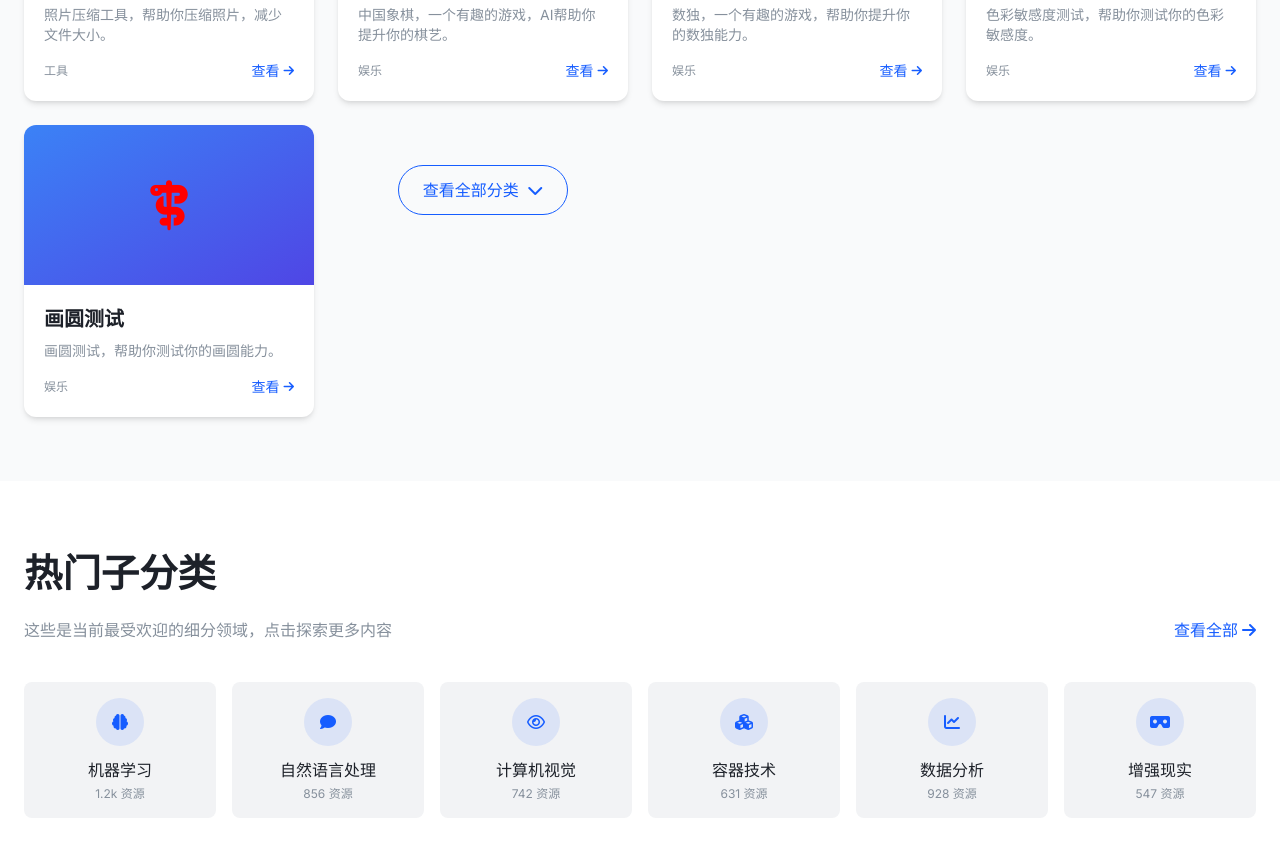
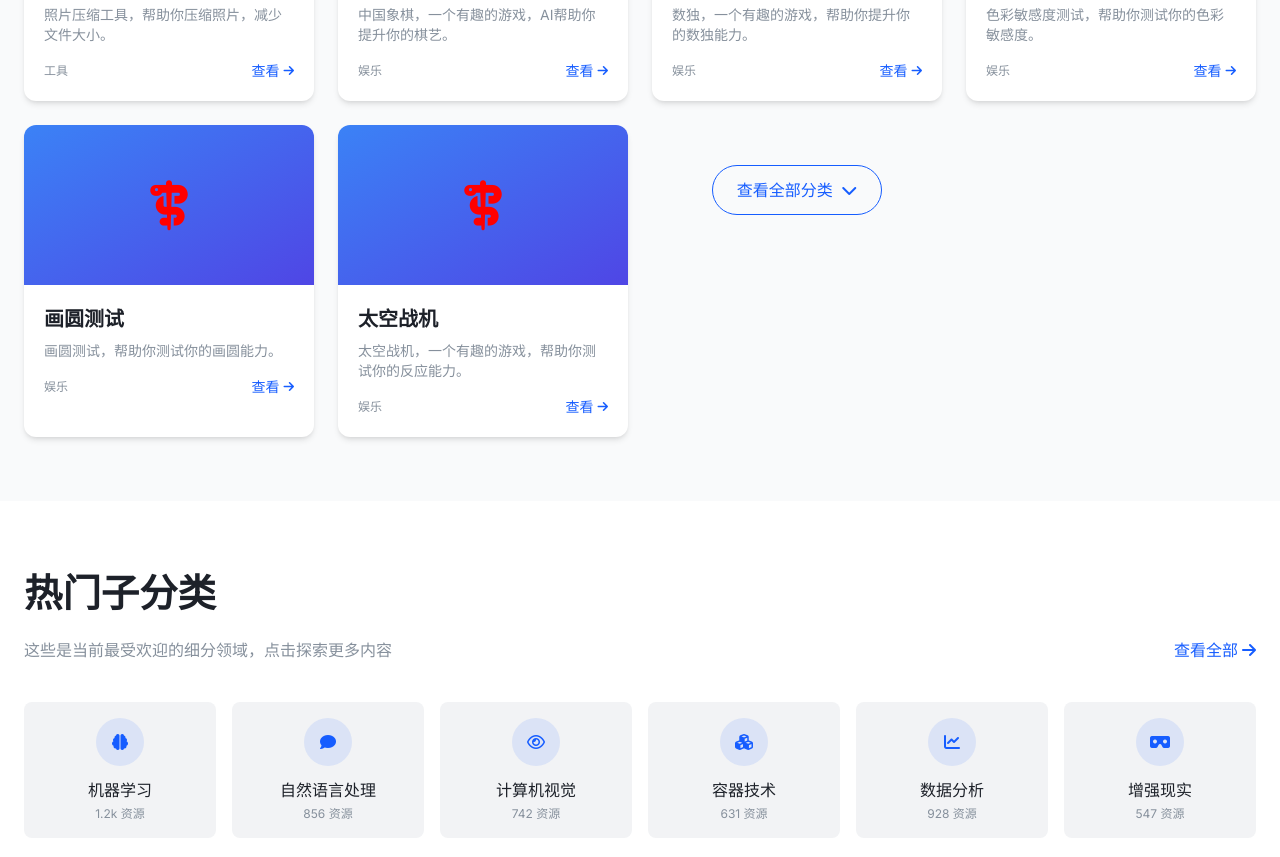
Before and after one commit to jason221126/chonger.xyz, a plain HTML site: page html/分类.html in a window 1280 px wide. Shown: the part 1483-2340 px from the top of the page. Drawn offline with nearby package versions, Linux system fonts and the light colour scheme.

Commit message:
Add files via upload

```diff
--- a/html/分类.html
+++ b/html/分类.html
@@ -339,6 +339,23 @@
                             <div class="flex justify-between items-center">
                                 <span class="text-xs text-gray-medium">娱乐</span>
                                 <a href="画圆测试.html" class="text-primary font-medium text-sm flex items-center gap-1">
+                                    查看 <i class="fa fa-arrow-right text-xs"></i>
+                                </a>
+                            </div>
+                        </div>
+                    </div>
+
+                                                                                                                        <!-- 分类卡片7 -->
+                    <div class="category-card bg-white rounded-xl overflow-hidden shadow-md card-hover" data-category="娱乐" data-name="太空战机">
+                        <div class="h-40 bg-gradient-to-br from-blue-500 to-indigo-600 flex items-center justify-center">
+                            <i class="fa-solid fa-staff-snake"style="font-size: 50px;color: #ff0000;"></i>
+                        </div>
+                        <div class="p-5">
+                            <h3 class="text-xl font-semibold mb-2">太空战机</h3>
+                            <p class="text-gray-medium text-sm mb-4">太空战机，一个有趣的游戏，帮助你测试你的反应能力。</p>
+                            <div class="flex justify-between items-center">
+                                <span class="text-xs text-gray-medium">娱乐</span>
+                                <a href="太空战机.html" class="text-primary font-medium text-sm flex items-center gap-1">
                                     查看 <i class="fa fa-arrow-right text-xs"></i>
                                 </a>
                             </div>
```
